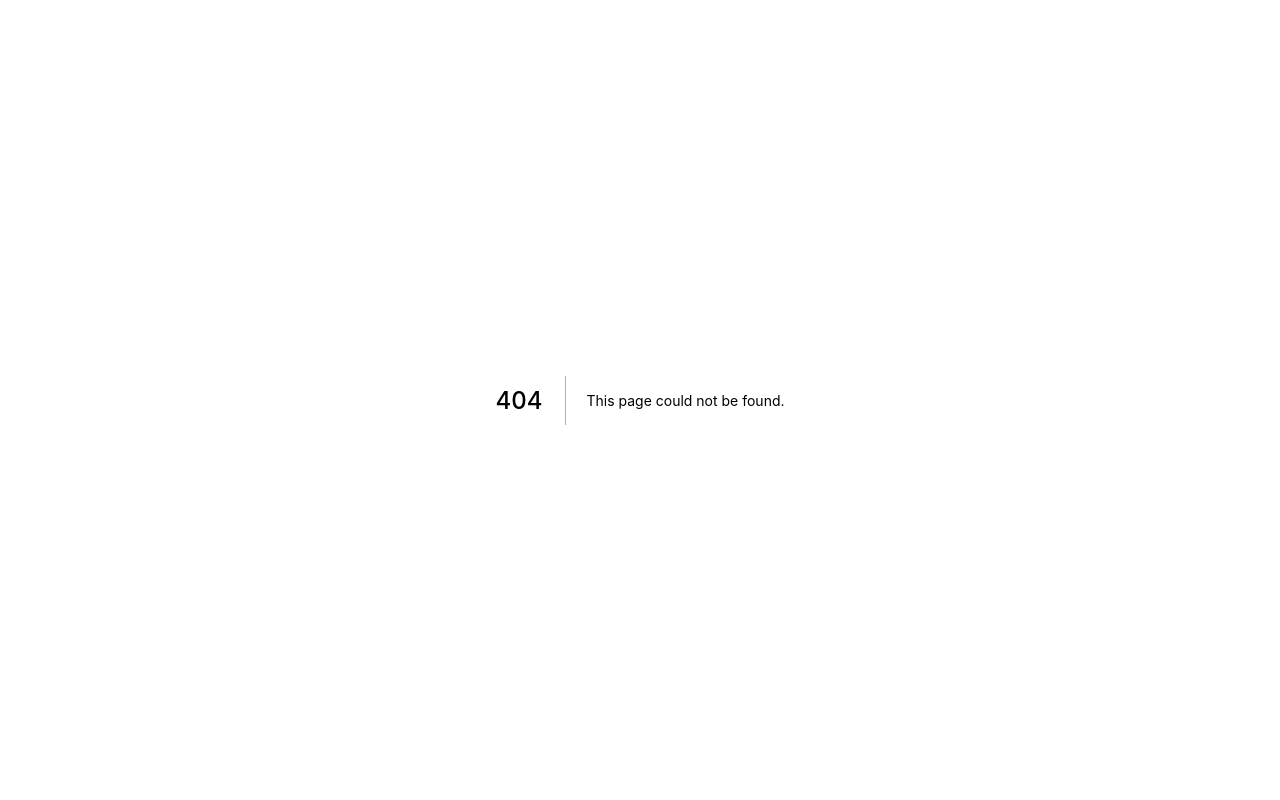
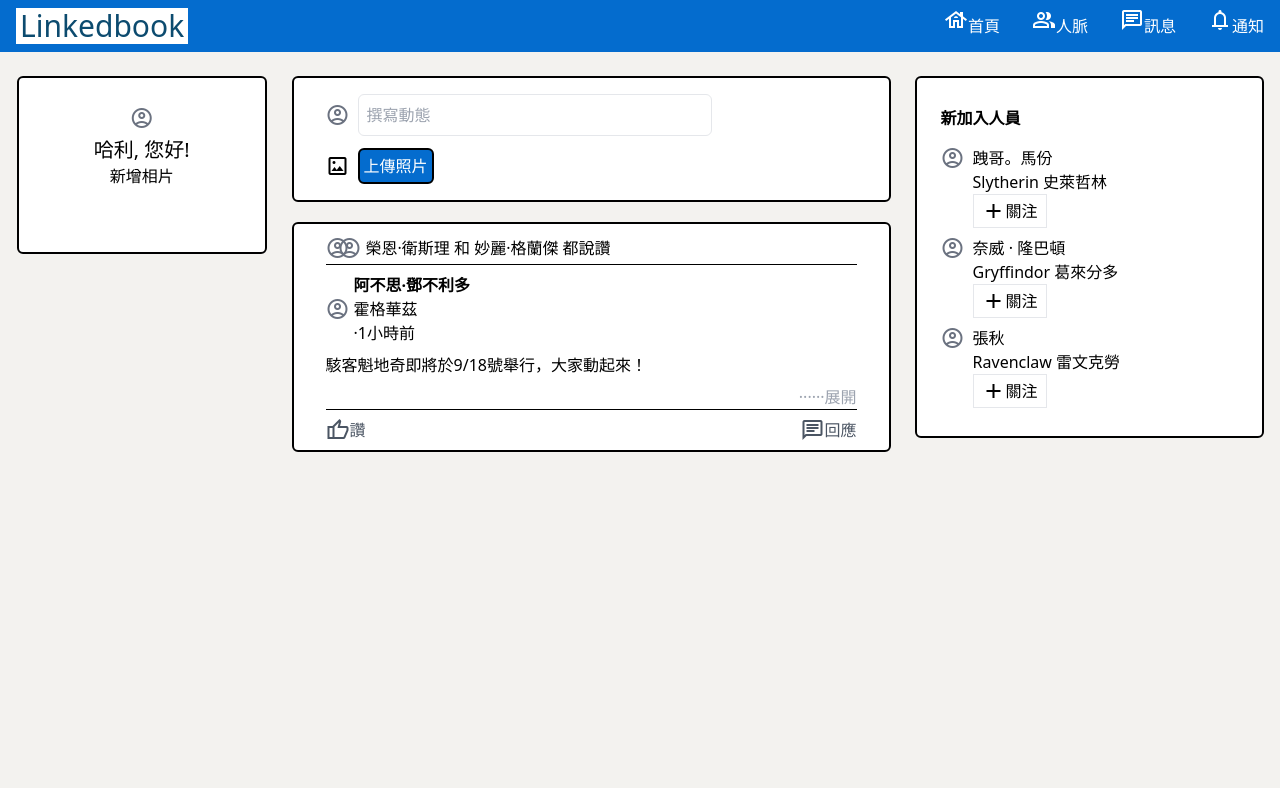
Before and after one commit to Jing0717/linkedbook, a Next.js app: page /home in a window 1280 px wide. Before the commit this address had no page. Built offline with nearby package versions, Linux system fonts and the light colour scheme.

Commit message:
[feat] create home page

```diff
--- a/components/Layout/layout.js
+++ b/components/Layout/layout.js
@@ -1,3 +1,50 @@
+import Link from 'next/link';
+
 export default function Layout({ children }) {
-  return <div>{children}</div>
+  return (
+    <>
+      <header className='bg-blue py-2'>
+        <div className='container flex justify-between'>
+          <h1 className='text-blue-logo bg-white text-3xl font-medium flex items-center px-1'>
+            Linkedbook
+          </h1>
+          <nav className='flex space-x-4 text-white lg:space-x-8'>
+            <Link className='' href='/'>
+              <a href=''>
+                <span className='material-symbols-outlined flex flex-col items-center'>
+                  house
+                </span>
+                首頁
+              </a>
+            </Link>
+            <Link href='/'>
+              <a className=''>
+                <span className='material-symbols-outlined flex flex-col items-center'>
+                  group
+                </span>
+                人脈
+              </a>
+            </Link>
+            <Link href='/'>
+              <a className=''>
+                <span className='material-symbols-outlined flex flex-col items-center'>
+                  chat
+                </span>
+                訊息
+              </a>
+            </Link>
+            <Link href='/'>
+              <a className=''>
+                <span className='material-symbols-outlined flex flex-col items-center'>
+                  notifications
+                </span>
+                通知
+              </a>
+            </Link>
+          </nav>
+        </div>
+      </header>
+      {children}
+    </>
+  );
 }
--- a/next.config.js
+++ b/next.config.js
@@ -2,6 +2,9 @@
 const nextConfig = {
   reactStrictMode: true,
   swcMinify: true,
-}
+  images: {
+    domains: ['source.unsplash.com'],
+  },
+};
 
-module.exports = nextConfig
+module.exports = nextConfig;
--- /dev/null
+++ b/pages/home.js
@@ -0,0 +1,146 @@
+import Head from 'next/head';
+import Link from 'next/link';
+import Layout from '../components/Layout/layout';
+
+export default function Register() {
+  return (
+    <>
+      <Head>
+        <title>Home Page</title>
+        <link
+          rel='stylesheet'
+          href='https://fonts.googleapis.com/css2?family=Material+Symbols+Outlined:opsz,wght,FILL,GRAD@48,400,0,0'
+        />
+      </Head>
+      <Layout>
+        <div className='min-h-[calc(100vh-64px)] bg-gray-bg'>
+          <div className='container flex justify-between pt-6 items-start'>
+            <section className='mx-auto w-[20%] border-2 border-black rounded-md text-center pt-7 pb-16 bg-white'>
+              <span className='material-symbols-outlined text-6xl text-gray-500'>
+                account_circle
+              </span>
+              <p className='text-xl'>哈利, 您好!</p>
+              <Link href={'/'}>
+                <a>新增相片</a>
+              </Link>
+            </section>
+            <main className='w-[48%] mx-6'>
+              <section className='px-8 py-4 border-2 border-black rounded-md bg-white'>
+                <div className='flex space-x-2 items-center mb-3'>
+                  <span className='material-symbols-outlined text-4xl text-gray-500'>
+                    account_circle
+                  </span>
+                  <input
+                    type='text'
+                    name=''
+                    id=''
+                    className='border rounded-md p-2 w-2/3'
+                    placeholder='撰寫動態'
+                  />
+                </div>
+                <div className='flex items-center space-x-2'>
+                  <span className='material-symbols-outlined text-4xl'>
+                    imagesmode
+                  </span>
+                  <Link href='#'>
+                    <a
+                      href=''
+                      className='border-2 border-black rounded-md p-1 bg-blue text-white'
+                    >
+                      上傳照片
+                    </a>
+                  </Link>
+                </div>
+              </section>
+              <article>
+                <div className='card border-2 border-black rounded-md px-8 py-2 mt-5 bg-white'>
+                  <div className=' flex items-center border-b border-solid border-black py-1'>
+                    <span className='material-symbols-outlined text-4xl text-gray-500'>
+                      account_circle
+                    </span>
+                    <span className='material-symbols-outlined -ml-3 z-50 text-4xl text-gray-500'>
+                      account_circle
+                    </span>
+                    <p className='ml-1'>榮恩·衛斯理 和 妙麗·格蘭傑 都說讚</p>
+                  </div>
+                  <div className='mt-2'>
+                    <div className='flex items-center mb-2'>
+                      <span className='material-symbols-outlined text-7xl text-gray-500 mr-1'>
+                        account_circle
+                      </span>
+                      <ul className=''>
+                        <li className='font-bold'>阿不思·鄧不利多</li>
+                        <li>霍格華茲</li>
+                        <li>·1小時前</li>
+                      </ul>
+                    </div>
+                    <p>駭客魁地奇即將於9/18號舉行，大家動起來！</p>
+                    <p className='text-gray-400 text-right mt-2'>······展開</p>
+                  </div>
+                  <div className='border-t border-black flex justify-between pt-2 text-gray-600'>
+                    <a href='#' className='flex'>
+                      <span className='material-symbols-outlined'>
+                        thumb_up
+                      </span>
+                      讚
+                    </a>
+                    <a href='#' className='flex'>
+                      <span className='material-symbols-outlined text-xl'>
+                        chat
+                      </span>
+                      回應
+                    </a>
+                  </div>
+                </div>
+              </article>
+            </main>
+            <aside className='w-[28%] border-2 border-black rounded-md pl-6 py-7 bg-white'>
+              <p className='text-md font-bold mb-4'>新加入人員</p>
+              <ul className='space-y-2'>
+                <li className='flex'>
+                  <span className='material-symbols-outlined mr-2 text-5xl text-gray-500'>
+                    account_circle
+                  </span>
+                  <div className='flex flex-col items-start'>
+                    <p>跩哥。馬份</p>
+                    <p>Slytherin 史萊哲林</p>
+                    <a href='#' className='border p-1 px-2 flex'>
+                      <span className='material-symbols-outlined'>add</span>
+                      <span>關注</span>
+                    </a>
+                  </div>
+                </li>
+                <li className='flex'>
+                  <span className='material-symbols-outlined mr-2 text-5xl text-gray-500'>
+                    account_circle
+                  </span>
+                  <div className='flex flex-col items-start'>
+                    <p>奈威 · 隆巴頓</p>
+                    <p>Gryffindor 葛來分多</p>
+                    <a href='' className='border p-1 px-2 flex'>
+                      <span className='material-symbols-outlined'>add</span>
+                      <span>關注</span>
+                    </a>
+                  </div>
+                </li>
+                <li className='flex'>
+                  <span className='material-symbols-outlined mr-2 text-5xl text-gray-500'>
+                    account_circle
+                  </span>
+                  <div className='flex flex-col items-start'>
+                    <p>張秋</p>
+                    <p>Ravenclaw 雷文克勞</p>
+                    <a href='' className='border py-1 px-2 flex'>
+                      <span className='material-symbols-outlined'>add</span>
+                      <span>關注</span>
+                    </a>
+                  </div>
+                </li>
+              </ul>
+            </aside>
+          </div>
+        </div>
+      </Layout>
+    </>
+  );
+}
--- a/pages/login.js
+++ b/pages/login.js
@@ -10,11 +10,14 @@ export default function login() {
       </Head>
       <main className='flex'>
         <section className='hidden sm:block sm:w-2/5 lg:w-3/5'>
-          <img
-            className='h-screen object-cover w-full'
-            src='https://source.unsplash.com/random'
-            alt='random image'
-          />
+          <div className='relative h-screen object-cover w-full'>
+            <Image
+              layout='fill'
+              objectFit='cover'
+              src='https://source.unsplash.com/random'
+              alt='random image'
+            />
+          </div>
         </section>
         <section className='w-full sm:w-3/5 lg:w-2/5 h-screen'>
           <div className='flex min-h-full items-center justify-center py-12 px-4 sm:px-6 lg:px-8'>
@@ -78,8 +81,8 @@ export default function login() {
                   </div>
                 </div>
                 <div>
-                  <button
-                    type='submit'
+                  <a
+                    href='/home'
                     className='group relative flex w-full justify-center rounded-md border border-transparent bg-blue py-2 px-4 text-sm font-medium text-white hover:bg-blue-light focus:outline-none focus:ring-2 focus:ring-indigo-500 focus:ring-offset-2'
                   >
                     <span className='absolute inset-y-0 left-0 flex items-center pl-3'>
@@ -98,17 +101,19 @@ export default function login() {
                       </svg>
                     </span>
                     Sign in
-                  </button>
+                  </a>
                 </div>
               </form>
               <div>
                 <p className='text-gray-400 text-center'>Copyright © 2022 </p>
                 <ul className='flex space-x-8 mt-5 justify-center'>
                   <li>
-                    <Link href='#'>
+                    <Link href='/home'>
                       <a>
-                        <img
-                          src='./google.png'
+                        <Image
+                          width={'40px'}
+                          height={'40px'}
+                          src='/google.png'
                           alt='google'
                           className='bg-gray-400 rounded p-1 hover:bg-red-500'
                         />
@@ -116,10 +121,12 @@ export default function login() {
                     </Link>
                   </li>
                   <li>
-                    <Link href='#'>
+                    <Link href='/home'>
                       <a>
-                        <img
-                          src='./line.png'
+                        <Image
+                          width={'40px'}
+                          height={'40px'}
+                          src='/line.png'
                           alt='line'
                           className='bg-gray-400 rounded p-1 hover:bg-green-500'
                         />
@@ -127,10 +134,12 @@ export default function login() {
                     </Link>
                   </li>
                   <li>
-                    <Link href='#'>
+                    <Link href='/home'>
                       <a>
-                        <img
-                          src='./fb.png'
+                        <Image
+                          width={'40px'}
+                          height={'40px'}
+                          src='/fb.png'
                           alt='fb'
                           className='bg-gray-400 rounded p-1 hover:bg-blue-500'
                         />
@@ -138,10 +147,12 @@ export default function login() {
                     </Link>
                   </li>
                   <li>
-                    <Link href='#'>
+                    <Link href='/home'>
                       <a>
-                        <img
-                          src='./github.png'
+                        <Image
+                          width={'40px'}
+                          height={'40px'}
+                          src='/github.png'
                           alt='github'
                           className='bg-gray-400 rounded p-1 hover:bg-gray-600'
                         />
--- a/pages/register.js
+++ b/pages/register.js
@@ -89,10 +89,8 @@ export default function Register() {
                 </div>
               </div>
               <div>
-                <button
-                  type='submit'
-                  className='group relative flex w-full justify-center rounded-md border border-transparent bg-blue py-2 px-4 text-sm font-medium text-white hover:bg-blue-neutral focus:outline-none focus:ring-2 focus:ring-indigo-500 focus:ring-offset-2'
-                >
+                <Link href='/login'>
+                  <a className='group relative flex w-full justify-center rounded-md border border-transparent bg-blue py-2 px-4 text-sm font-medium text-white hover:bg-blue-neutral focus:outline-none focus:ring-2 focus:ring-indigo-500 focus:ring-offset-2'>
                     <span className='absolute inset-y-0 left-0 flex items-center pl-3'>
                       <svg
                         className='h-5 w-5 text-white group-hover:text-blue-dark'
@@ -109,7 +107,9 @@ export default function Register() {
                       </svg>
                     </span>
                     註冊
-                </button>
+                  </a>
+                </Link>
+
                 <div className='flex justify-between items-center mt-3'>
                   <hr className='w-full' />
                   <span className='p-2 text-gray-400 mb-1'>OR</span>
--- a/tailwind.config.js
+++ b/tailwind.config.js
@@ -9,10 +9,10 @@ module.exports = {
     container: {
       center: true, // 水平置中
       padding: '1rem', // 水平間距
-      screens: {
-        // sm: '600px',
-        md: '926px',
-      },
+      // screens: {
+      //   // sm: '600px',
+      //   md: '926px',
+      // },
     },
     extend: {
       colors: {
@@ -25,6 +25,7 @@ module.exports = {
         },
         gray: {
           holder: '#D1D7DD',
+          bg: '#F3F2EF',
         },
       },
       backgroundImage: {
```
Lines whose indentation alone changed are shown as unchanged.
